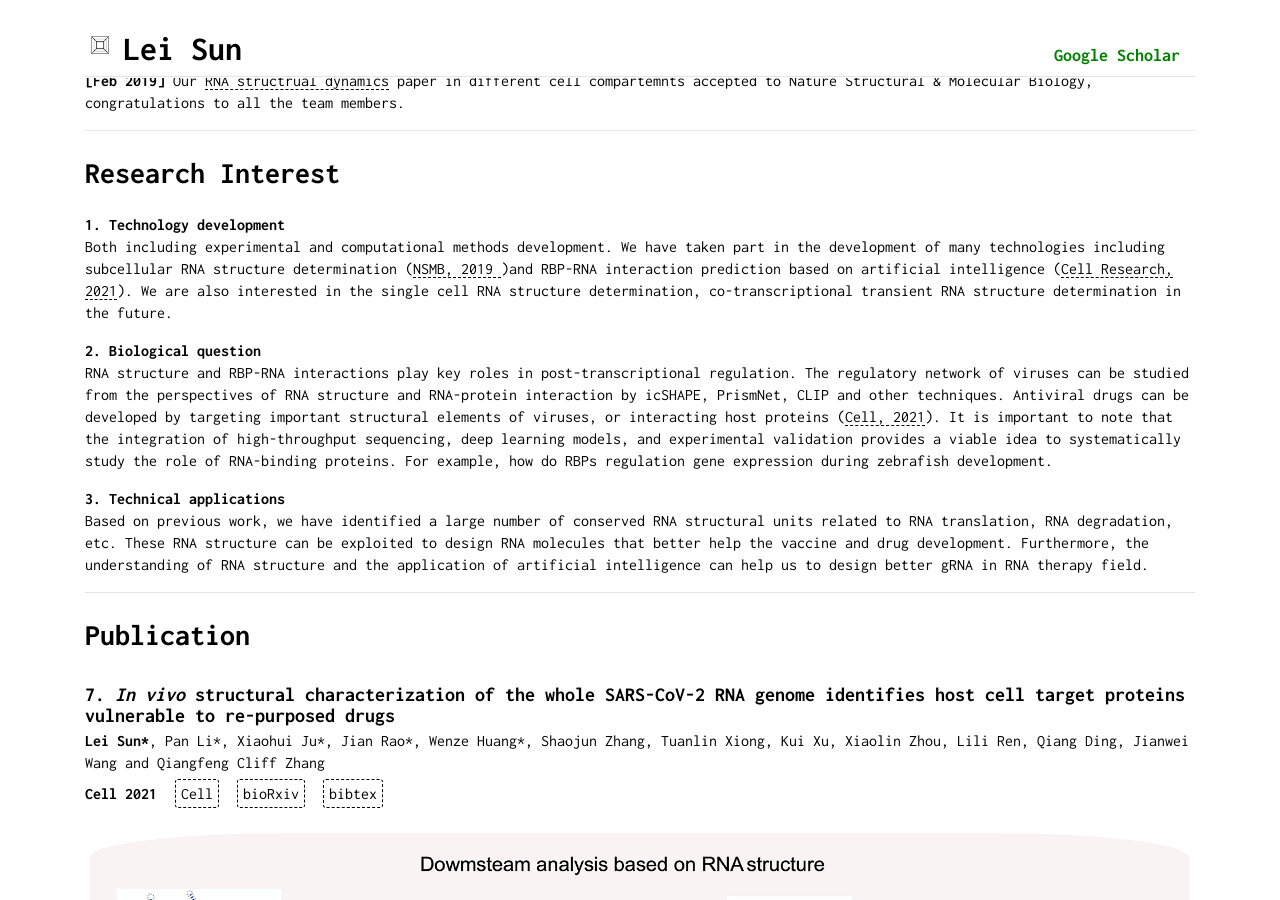
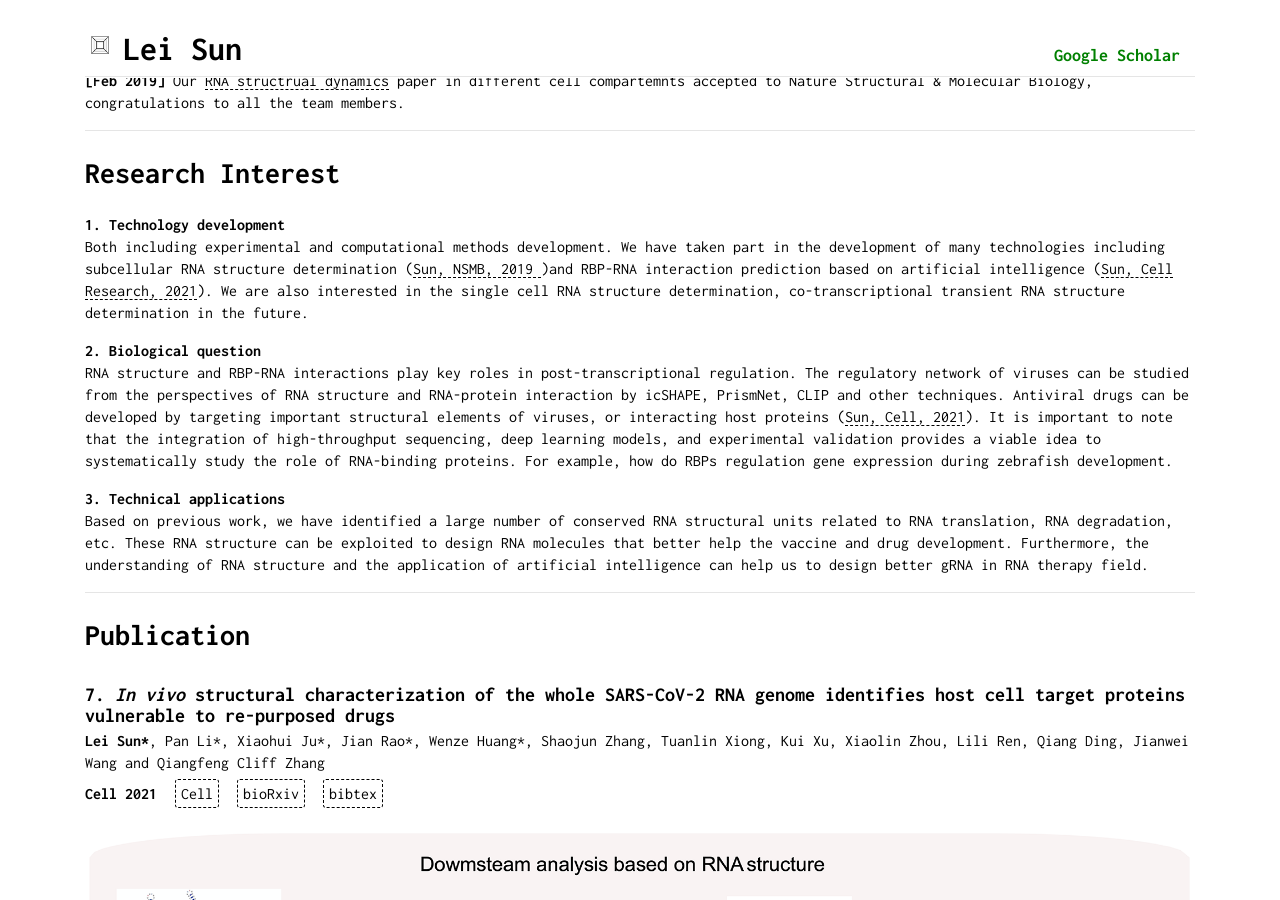
Before and after one commit to sunlei0227/sunlei0227.github.io, a Jekyll site: the page index.html, which Jekyll copies as it is, in a window 1280 px wide and 900 px high, scrolled down 647 px. Built offline with Jekyll 4.4.1, drawn with Linux system fonts in a browser that asks for light colours; comment, search, counter and statistics services are not loaded.

Commit message:
Update index.html

```diff
--- a/index.html
+++ b/index.html
@@ -50,9 +50,9 @@
     <!--Open Graph Related Stuff-->
     <meta property="og:locale" content="en_US">
     <meta property="og:type" content="website">
-    <meta property="og:title" content="Lei Sun">
+    <meta property="og:title" content="Lei Sun (孙磊)">
     <meta property="og:url" content="https://rnalab.cn/">
-    <meta property="og:site_name" content="Lei Sun">
+    <meta property="og:site_name" content="Lei Sun (孙磊)">
     <meta property="og:image" content="static/img/lei.jpg" />
     <meta property="og:image:url" content="https://rnalab.cn/static/img/lei.jpg" />
     <meta property="og:description" content="Visiting research scholar at Tsinghua University.">
@@ -192,8 +192,8 @@
                 <p>
                 <strong>1.	Technology development</strong> <br />
                 Both including experimental and computational methods development. We have taken part in the development of many
-                technologies including subcellular RNA structure determination (<a href="https://www.nature.com/articles/s41422-021-00476-y" target="_blank">NSMB, 2019 </a>)and RBP-RNA interaction prediction based
-                on artificial intelligence (<a href="https://www.nature.com/articles/s41422-021-00476-y" target="_blank">Cell Research, 2021</a>).
+                technologies including subcellular RNA structure determination (<a href="https://www.nature.com/articles/s41422-021-00476-y" target="_blank">Sun, NSMB, 2019 </a>)and RBP-RNA interaction prediction based
+                on artificial intelligence (<a href="https://www.nature.com/articles/s41422-021-00476-y" target="_blank">Sun, Cell Research, 2021</a>).
                 We are also interested in the single cell RNA structure determination, co-transcriptional transient RNA structure determination in the future.
                 </p>
 
@@ -201,7 +201,7 @@
                 <strong>2.	Biological question</strong> <br />
                  RNA structure and RBP-RNA interactions play key roles in post-transcriptional regulation. The regulatory network of viruses can be studied from the perspectives
                  of RNA structure and RNA-protein interaction by icSHAPE, PrismNet, CLIP and other techniques. Antiviral drugs can be developed by targeting important structural
-                 elements of viruses, or interacting host proteins (<a href="https://www.sciencedirect.com/science/article/pii/S0092867421001586?via%3Dihub" target="_blank">Cell, 2021</a>).
+                 elements of viruses, or interacting host proteins (<a href="https://www.sciencedirect.com/science/article/pii/S0092867421001586?via%3Dihub" target="_blank">Sun, Cell, 2021</a>).
                  It is important to note that the integration of high-throughput sequencing, deep learning models,
                  and experimental validation provides a viable idea to systematically study the role of RNA-binding proteins. For example, how do RBPs regulation gene expression during zebrafish development.
 
```
